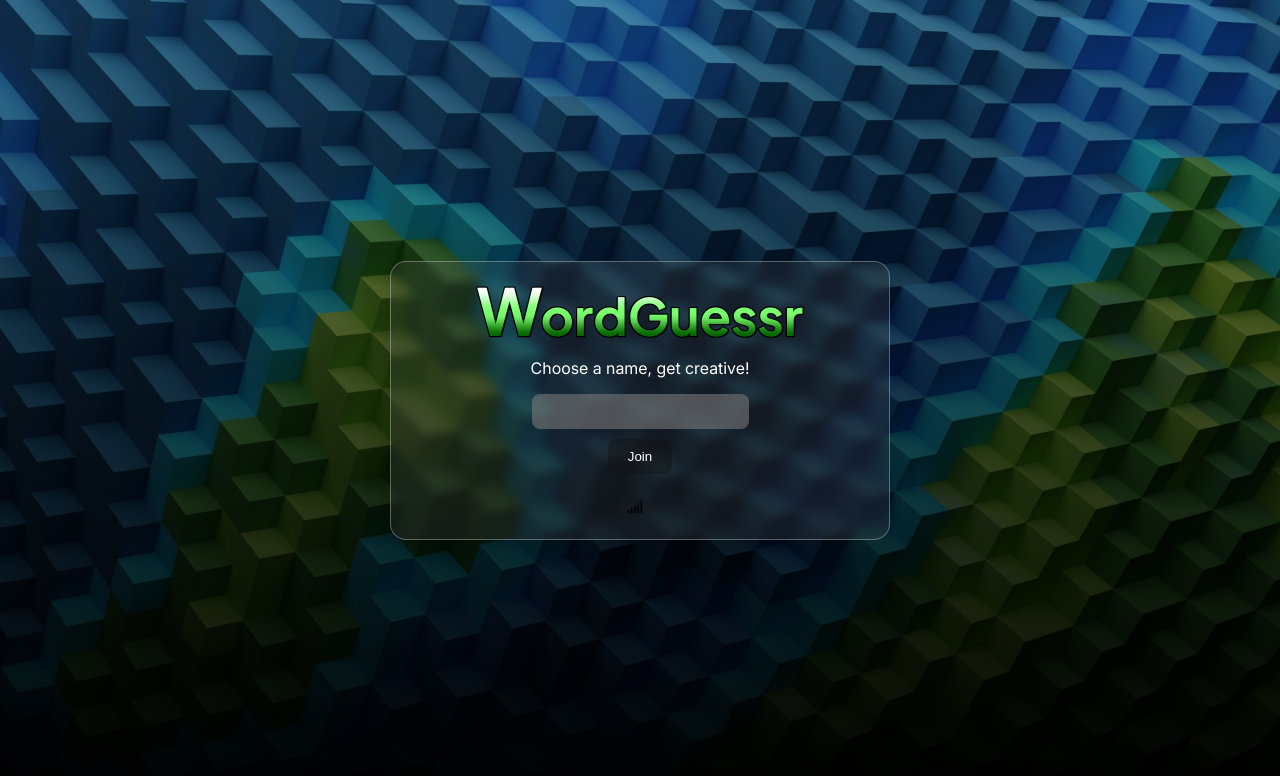
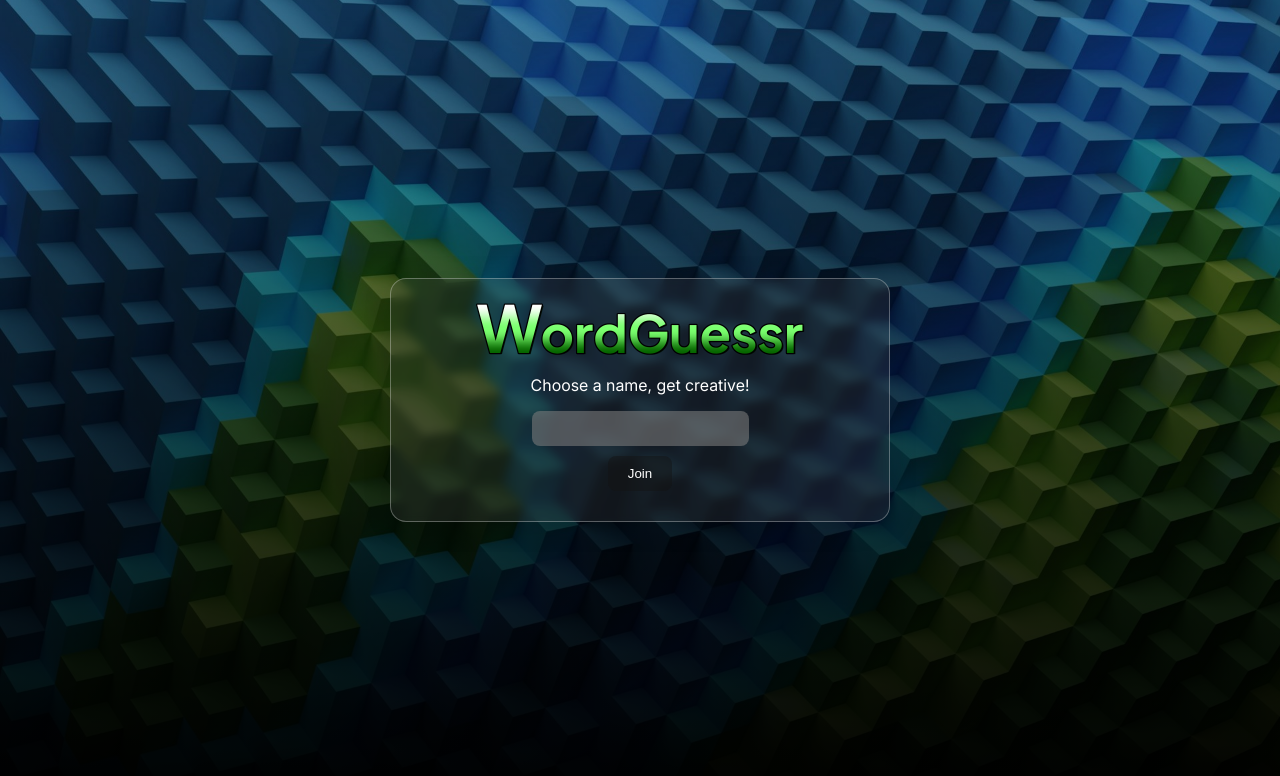
Before and after one commit to solarcosmic/WordGuessr, a website: page public/index.html in a window 1280 px wide. Drawn offline with nearby package versions, Linux system fonts and the light colour scheme; no server answers.

Commit message:
Hide/Show Ping (v1.0.0)

```diff
--- a/public/index.html
+++ b/public/index.html
@@ -141,7 +141,7 @@
             <input type="text" name="codename" id="codename"></input>
             <input name="Submit" type="submit" value="Join" id="submit"></input>
         </form>
-        <span><img src="assets/signal-solid.svg" id="signal-svg"></img><span id="ping-status"></span></span>
+        <span id="ping" style="display: none;"><img src="assets/signal-solid.svg" id="signal-svg"></img><span id="ping-status"></span></span>
         <p style="color: rgb(255, 118, 118); display: none;" id="join_error">Uh oh!</p>
         <div id="waiting-lobby" style="display: none;">
             <h1>Waiting Lobby</h1>
--- a/public/script.js
+++ b/public/script.js
@@ -7,6 +7,7 @@ const socket = io();
             const duration = Date.now() - start;
             const ping_status = document.getElementById("ping-status")
             ping_status.textContent = "Ping: " + duration + " ms";
+            document.getElementById("ping").style.display = "block";
             if (duration >= 1 && duration < 60) {
                 ping_status.style.color = "#00c70a";
                 document.getElementById("signal-svg").classList.add("signal-good");
```
